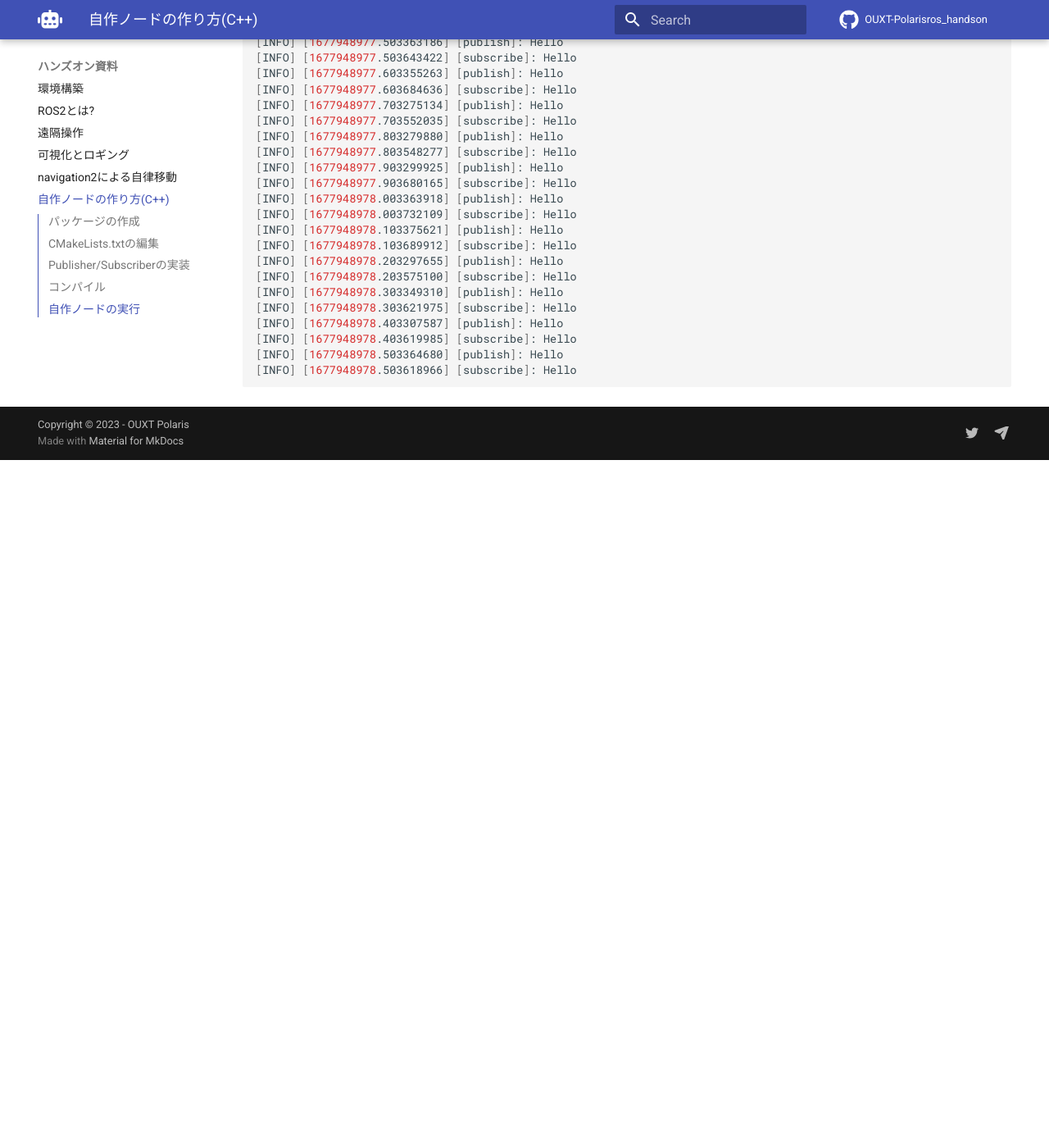
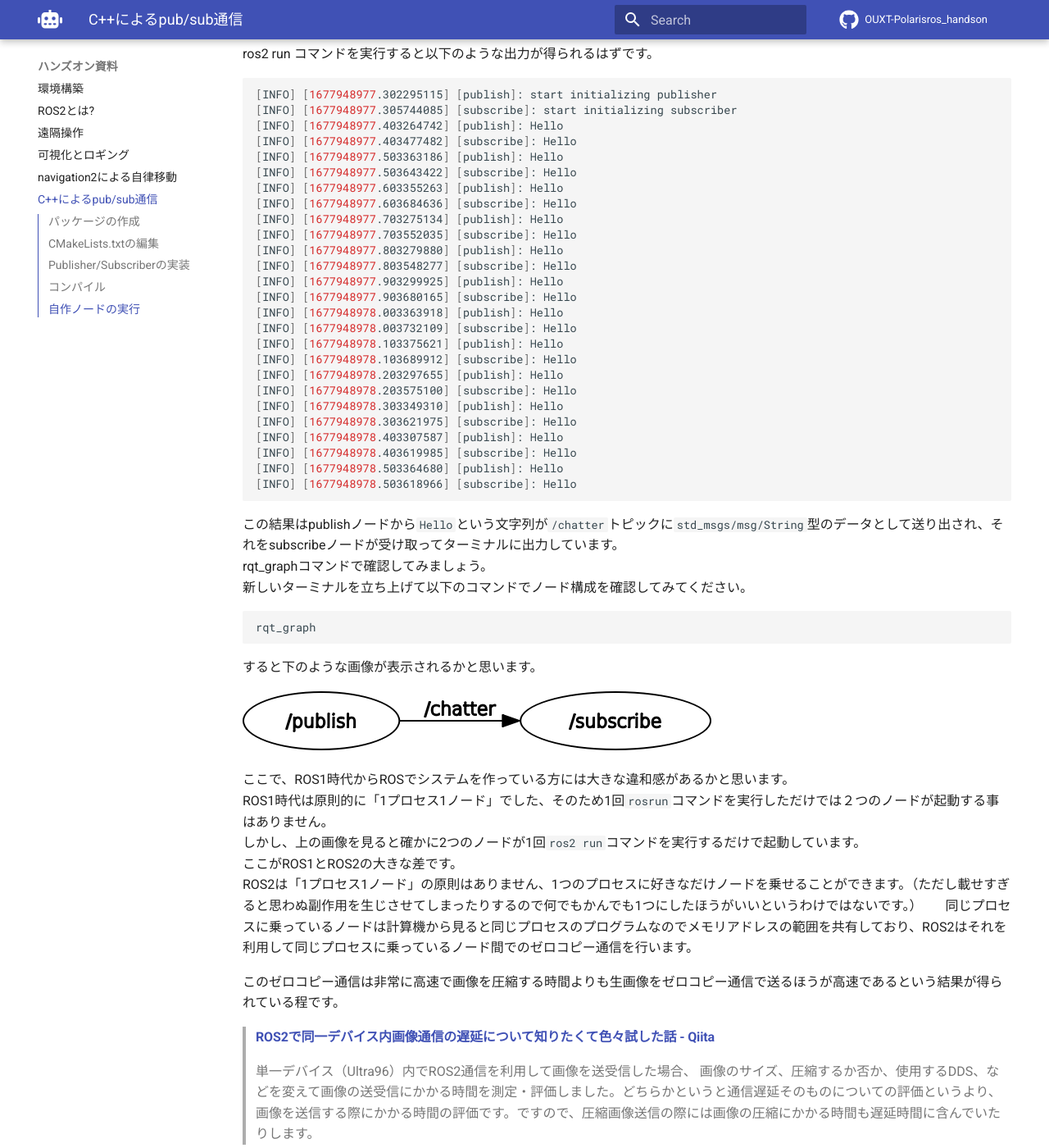
Before and after one commit to OUXT-Polaris/ros_handson, an MkDocs documentation site: the page built from docs/rclcpp.md, in a window 1280 px wide and 1400 px high, scrolled down 1843 px. Shown: the whole window at 82% size. Built offline with MkDocs 1.6.1 and Material for MkDocs 9.7.7, drawn with Linux system fonts in a browser that asks for light colours; nearby versions of some CDN libraries; comment, search, counter and statistics services are not loaded; before the commit the page ends 2404 px from its top, so only the background shows below that; some of the changed text lies outside the part shown.

Commit message:
add image
Signed-off-by: Masaya Kataoka <ms.kataoka@gmail.com>

````diff
--- a/docs/rclcpp.md
+++ b/docs/rclcpp.md
@@ -1,4 +1,4 @@
-# 自作ノードの作り方(C++)
+# C++によるpub/sub通信
 
 ## パッケージの作成
 
@@ -63,7 +63,15 @@ source install/local_setup.bash
 ros2 run tutorial pub_sub_node
 ```
 
-すると以下のような出力が得られるはずです。
+ros2 runコマンドはビルドした実行ファイルを一つ実行するコマンドです。
+
+```bash
+ros2 run (パッケージ名) (実行ファイル名)
+```
+
+という形で命令を行います。
+
+ros2 run コマンドを実行すると以下のような出力が得られるはずです。
 
 ```bash
 [INFO] [1677948977.302295115] [publish]: start initializing publisher
@@ -93,3 +101,38 @@ ros2 run tutorial pub_sub_node
 [INFO] [1677948978.503364680] [publish]: Hello
 [INFO] [1677948978.503618966] [subscribe]: Hello
 ```
+
+この結果はpublishノードから`Hello`という文字列が`/chatter`トピックに`std_msgs/msg/String`型のデータとして送り出され、それをsubscribeノードが受け取ってターミナルに出力しています。
+rqt_graphコマンドで確認してみましょう。
+新しいターミナルを立ち上げて以下のコマンドでノード構成を確認してみてください。
+
+```bash
+rqt_graph
+```
+
+すると下のような画像が表示されるかと思います。
+
+![Not Found](images/rqt_graph_pub_sub_node.png)
+
+ここで、ROS1時代からROSでシステムを作っている方には大きな違和感があるかと思います。
+ROS1時代は原則的に「1プロセス1ノード」でした、そのため1回`rosrun`コマンドを実行しただけでは２つのノードが起動する事はありません。
+しかし、上の画像を見ると確かに2つのノードが1回`ros2 run`コマンドを実行するだけで起動しています。
+ここがROS1とROS2の大きな差です。
+ROS2は「1プロセス1ノード」の原則はありません、1つのプロセスに好きなだけノードを乗せることができます。（ただし載せすぎると思わぬ副作用を生じさせてしまったりするので何でもかんでも1つにしたほうがいいというわけではないです。）
+同じプロセスに乗っているノードは計算機から見ると同じプロセスのプログラムなのでメモリアドレスの範囲を共有しており、ROS2はそれを利用して同じプロセスに乗っているノード間でのゼロコピー通信を行います。
+
+このゼロコピー通信は非常に高速で画像を圧縮する時間よりも生画像をゼロコピー通信で送るほうが高速であるという結果が得られている程です。
+
+<blockquote class="embedly-card"><h4><a href="https://qiita.com/Ke_N_551/items/d8637ddc806f94260ba8">ROS2で同一デバイス内画像通信の遅延について知りたくて色々試した話 - Qiita</a></h4><p>単一デバイス（Ultra96）内でROS2通信を利用して画像を送受信した場合、 画像のサイズ、圧縮するか否か、使用するDDS、などを変えて画像の送受信にかかる時間を測定・評価しました。どちらかというと通信遅延そのものについての評価というより、画像を送信する際にかかる時間の評価です。ですので、圧縮画像送信の際には画像の圧縮にかかる時間も遅延時間に含んでいたりします。</p></blockquote>
+<script async src="//cdn.embedly.com/widgets/platform.js" charset="UTF-8"></script>
+
+ROS2で安定したシステムを構築するには「どのノードとどのノードが同じプロセスに乗っているか？」を意識してコーディングおよびシステム設計を行うことが重要です。
+筆者は普段の開発では
+
+- 頻繁に大容量の通信をするノード同士は同じプロセスに乗せる
+    - 特にLiDAR/Cameraのデータは重く、レートもそこそこ高い
+    - 認識後のデータは軽いので、センシング処理から認識処理までを一つのプロセスに固めることが多い
+- トピックのドロップ率を下げたいノード同士は同じプロセスに乗せる
+    - QoSによる再送機能はあるものの、パケット通信は確実に到達するわけではない
+
+といったあたりを意識しています。
--- a/mkdocs.yml
+++ b/mkdocs.yml
@@ -105,5 +105,5 @@ nav:
     - 遠隔操作: teleop.md
     - 可視化とロギング: visualization.md
     - navigation2による自律移動: navigation2.md
-    - 自作ノードの作り方(C++): rclcpp.md
+    - C++によるpub/sub通信: rclcpp.md
   - 付録: appendix.md
````
Also changed, not shown: docs/images/rqt_graph_pub_sub_node.png (added).
